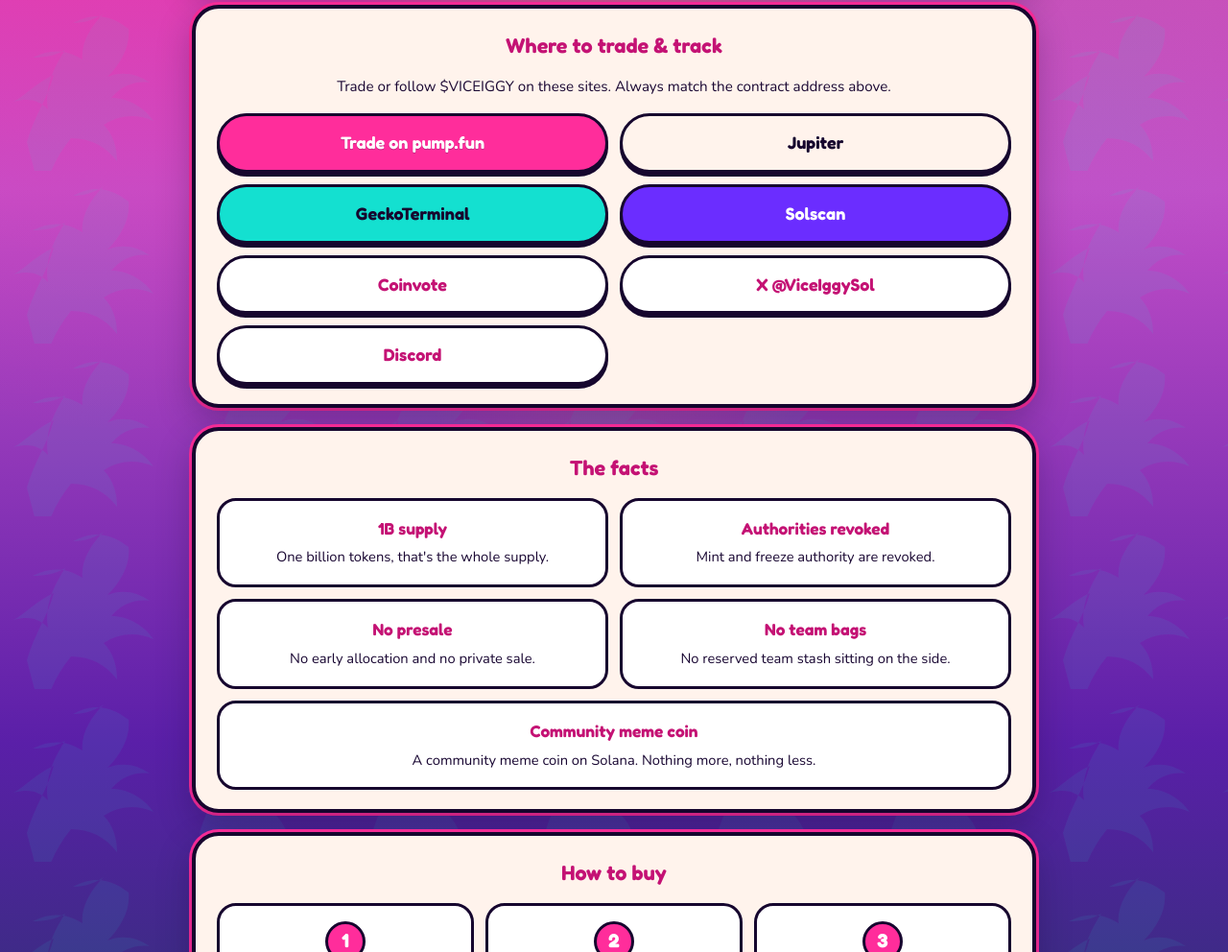
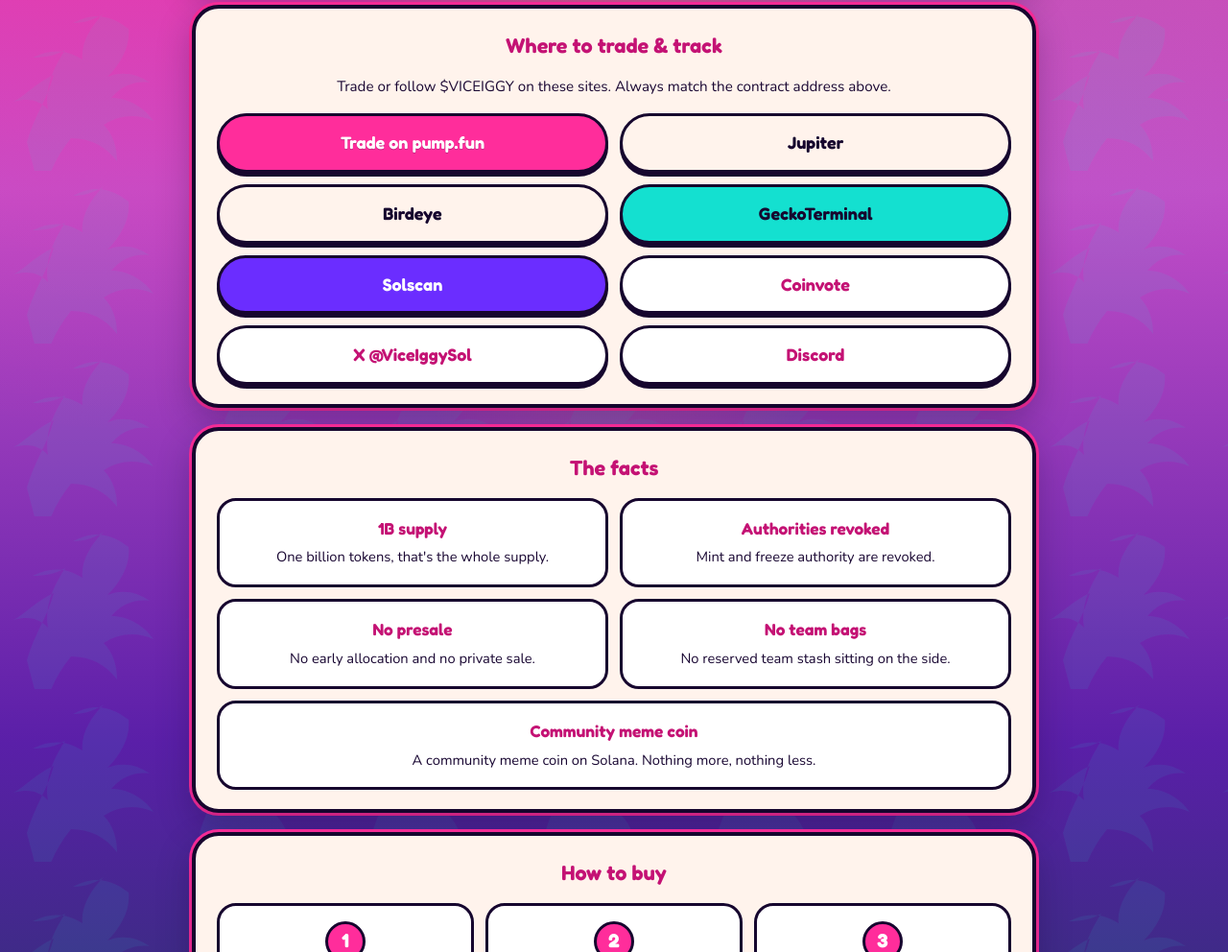
Before and after one commit to pussycat-sol/viceiggy, a plain HTML site: page index.html in a window 1280 px wide. Shown: the part 902-1894 px from the top of the page at 96% size. Drawn offline with Linux system fonts and the light colour scheme.

Commit message:
Add Birdeye link

```diff
--- a/index.html
+++ b/index.html
@@ -63,6 +63,7 @@
       <div class="actions">
         <a class="btn btn-buy" href="https://pump.fun/coin/GuHhTL9vxRzZYHqKwXQZ8CyMsopMCoWJEBXUGT5rBNAB" target="_blank" rel="noopener noreferrer">Trade on pump.fun</a>
         <a class="btn btn-jup" href="https://jup.ag/tokens/GuHhTL9vxRzZYHqKwXQZ8CyMsopMCoWJEBXUGT5rBNAB" target="_blank" rel="noopener noreferrer">Jupiter</a>
+        <a class="btn btn-jup" href="https://birdeyeterminal.com/solana/token/GuHhTL9vxRzZYHqKwXQZ8CyMsopMCoWJEBXUGT5rBNAB" target="_blank" rel="noopener noreferrer">Birdeye</a>
         <a class="btn btn-chart" href="https://www.geckoterminal.com/solana/tokens/GuHhTL9vxRzZYHqKwXQZ8CyMsopMCoWJEBXUGT5rBNAB" target="_blank" rel="noopener noreferrer">GeckoTerminal</a>
         <a class="btn btn-scan" href="https://solscan.io/token/GuHhTL9vxRzZYHqKwXQZ8CyMsopMCoWJEBXUGT5rBNAB" target="_blank" rel="noopener noreferrer">Solscan</a>
         <a class="btn btn-vote" href="https://coinvote.cc/coin/Vice-Iggy" target="_blank" rel="noopener noreferrer">Coinvote</a>
```
